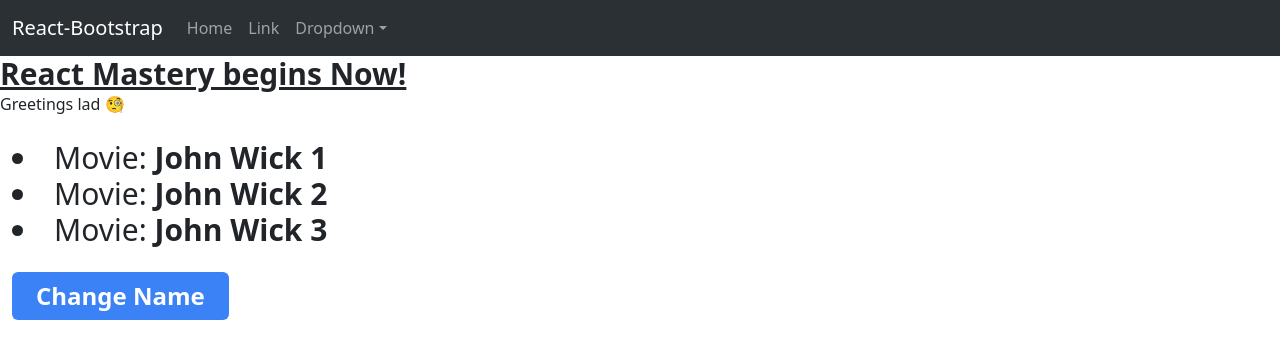
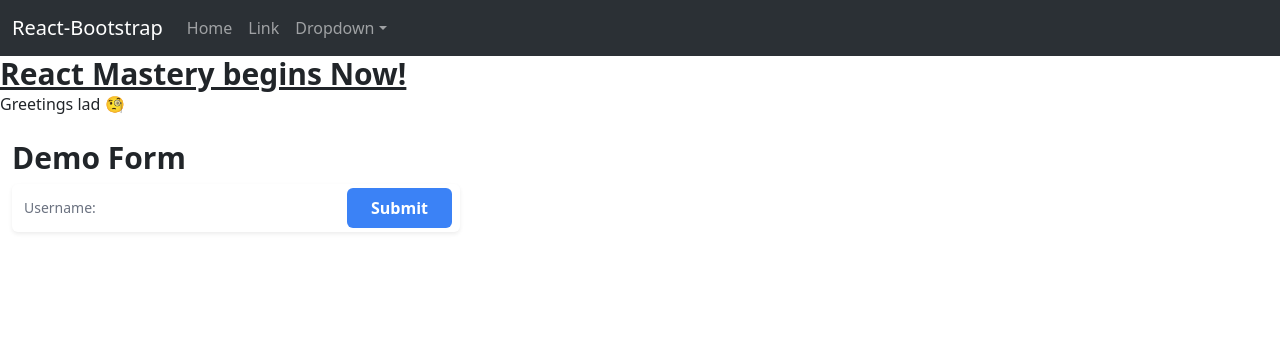
Before and after one commit to ckiroshan/reactapp, a React (Create React App) app: page / in a window 1280 px wide. Shown: the top 358 px of the page. Built offline with nearby package versions, Linux system fonts and the light colour scheme.

Commit message:
Implemented useState on Form submission.

```diff
--- a/src/App.js
+++ b/src/App.js
@@ -1,6 +1,6 @@
 import Navigationbar from "./components/bootstrap/Navigationbar";
+import Forms from "./components/Forms";
 import Greetings from "./components/Greetings";
-import Movies from "./components/Movies";
 
 function App() {
   return (
@@ -8,7 +8,7 @@ function App() {
       <Navigationbar />
       <h1 className="text-3xl font-bold underline">React Mastery begins Now!</h1>
       <Greetings />
-      <Movies />
+      <Forms />
     </>
   );
 }
--- /dev/null
+++ b/src/components/Forms.jsx
@@ -0,0 +1,44 @@
+import { useState } from "react";
+
+const style = {
+  container: "container py-6",
+  heading: "font-bold text-3xl",
+  formGroup: "sm:col-span-4",
+  inputWrapper: "mt-2",
+  inputContainer: "flex rounded-md shadow-sm ring-1 ring-inset ring-gray-300 focus-within:ring-2 focus-within:ring-inset focus-within:ring-indigo-600 sm:max-w-md",
+  inputLabel: "flex select-none items-center pl-3 text-gray-500 sm:text-sm",
+  inputField: "block flex-1 border-0 bg-transparent py-1.5 pl-1 text-gray-900 placeholder:text-gray-400 focus:ring-0 sm:text-sm sm:leading-6",
+  button: "bg-blue-500 hover:bg-blue-700 text-white font-bold py-2 px-4 my-1 mr-2 rounded",
+};
+
+const Forms = () => {
+  const [username, SetUserName] = useState("");
+
+  const handleChange = (event) => SetUserName(event.target.value);
+  const handleSubmit = (event) => {
+    event.preventDefault(); // Stops browser refresh
+    console.log(`You submitted form with Username: ${username}`);
+    SetUserName("");
+  };
+
+  return (
+    <>
+      <div className={style.container}>
+        <h1 className={style.heading}>Demo Form</h1>
+        <form onSubmit={handleSubmit}>
+          <div className={style.formGroup}>
+            <div className={style.inputWrapper}>
+              <div className={style.inputContainer}>
+                <span className={style.inputLabel}>Username: </span>
+                <input type="text" value={username} onChange={handleChange} className={style.inputField} />
+                <button className={style.button}>Submit</button>
+              </div>
+            </div>
+          </div>
+        </form>
+      </div>
+    </>
+  );
+};
+
+export default Forms;
```
